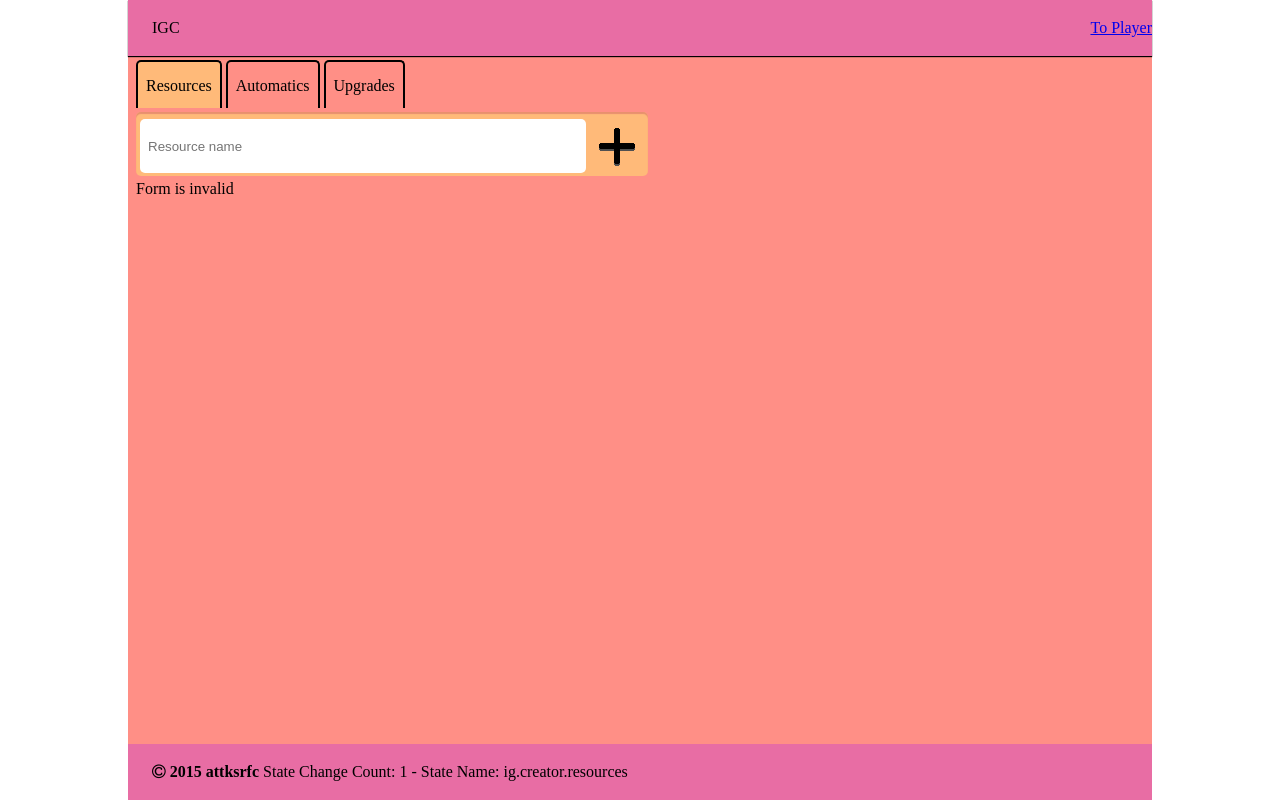
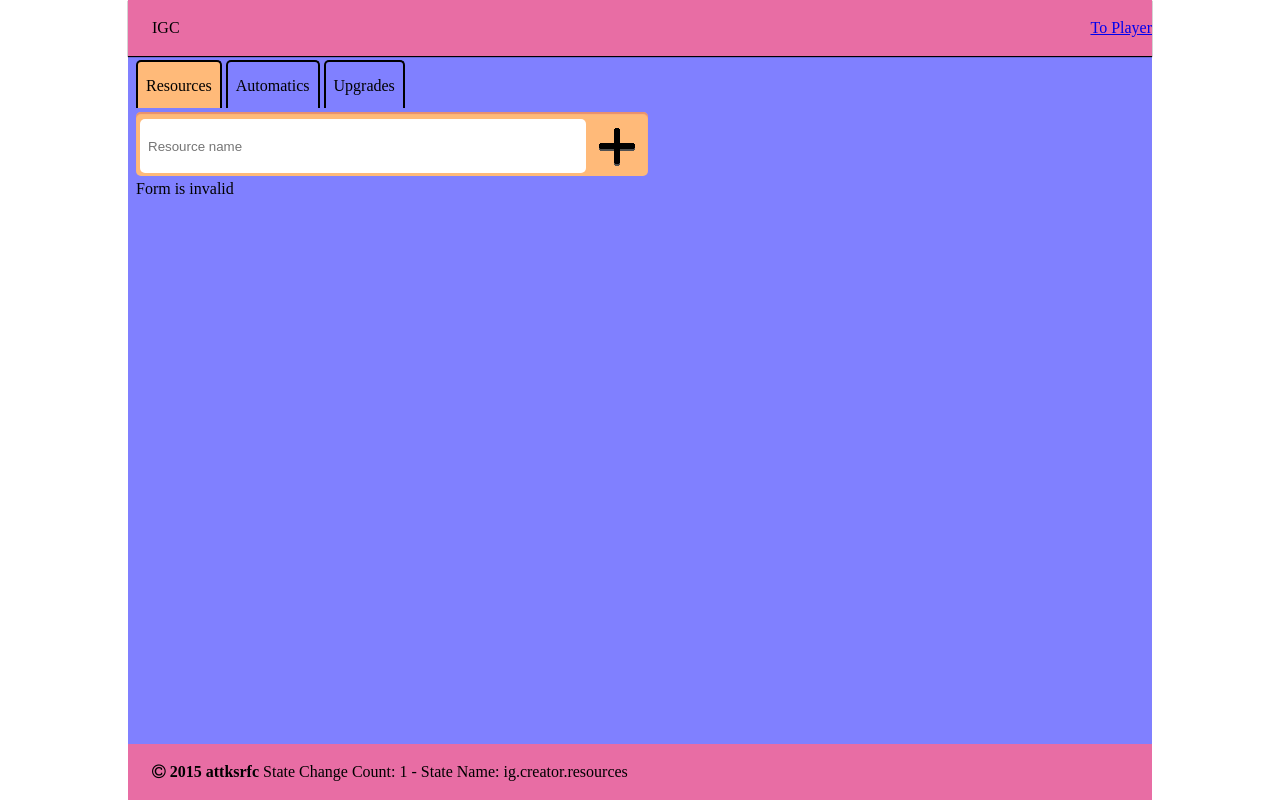
Before and after one commit to cliclcly/igc, a website: page index.html in a window 1280 px wide. Drawn offline with nearby package versions, Linux system fonts and the light colour scheme.

Commit message:
diddy is a butt

```diff
--- a/css/igc.css
+++ b/css/igc.css
@@ -14,7 +14,7 @@ body {
     height: 100%;
     max-width: 1024px;
     margin: 0 auto;
-    background-color: #FF8F86;
+    background-color: #8080FF;
     background-clip: padding-box;
 }
 
```
